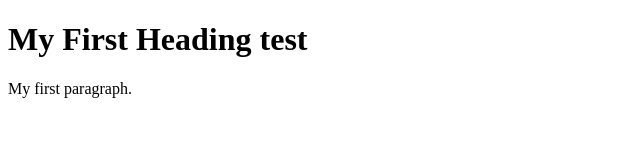
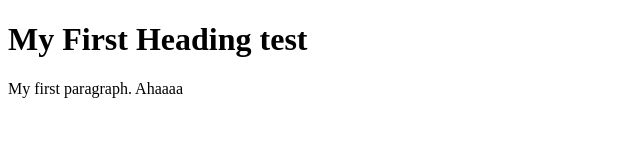
Before and after one commit to cebanovelena/git-demo, a plain HTML site: page web/index.html in a window 1280 px wide. Shown: the full height of the page, 0-640 px from the left. Drawn offline with Linux system fonts and the light colour scheme.

Commit message:
update for GH

```diff
--- a/web/index.html
+++ b/web/index.html
@@ -4,7 +4,7 @@
 
 <h1>My First Heading test</h1>
 
-<p>My first paragraph.</p>
+<p>My first paragraph. Ahaaaa</p>
 
 </body>
 </html>
```
